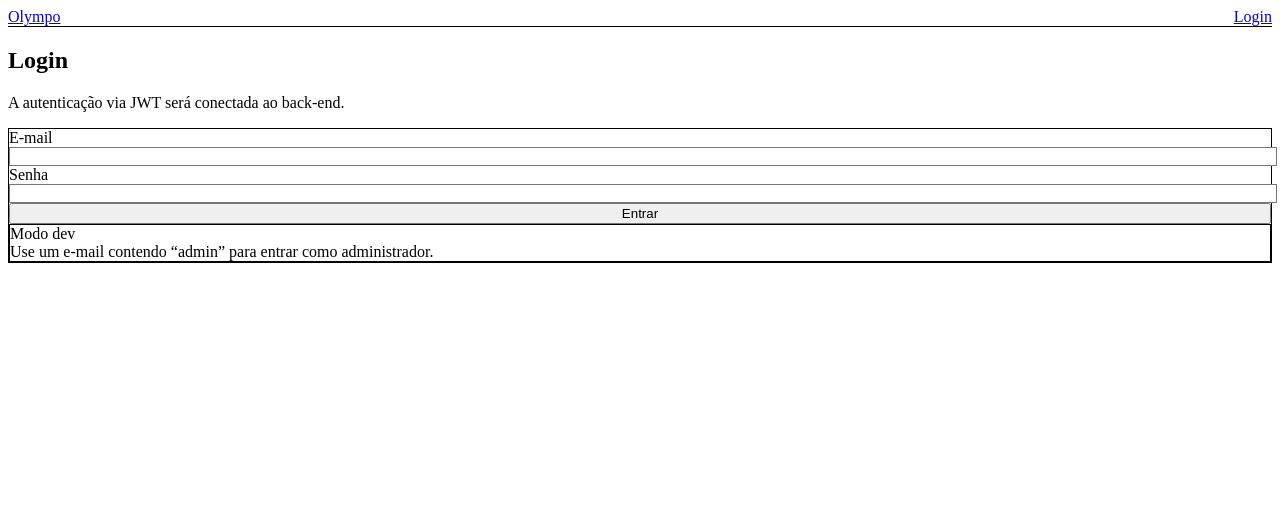
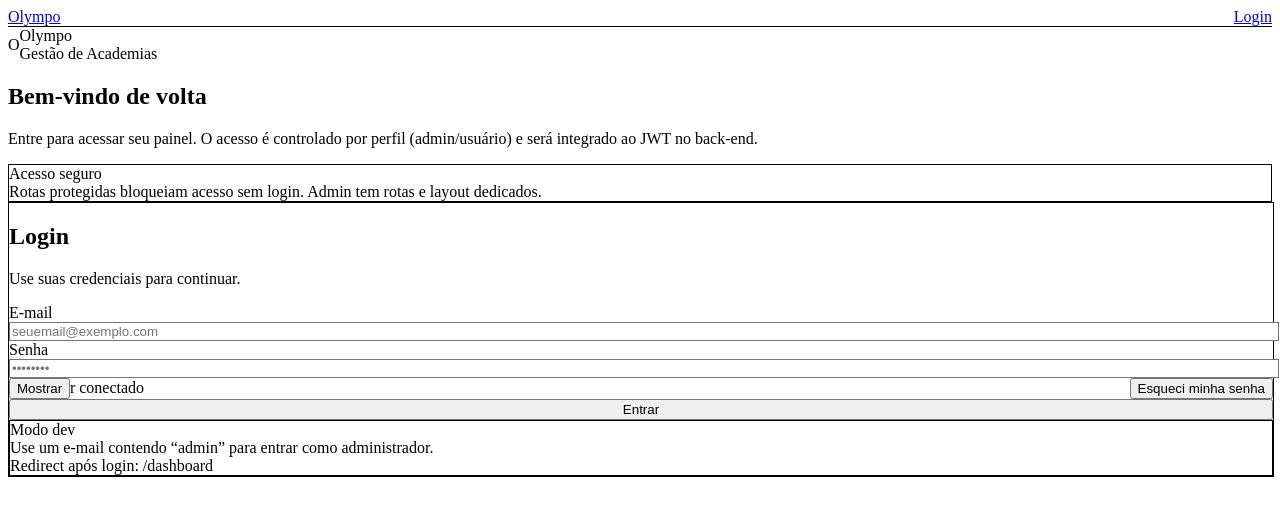
Before and after one commit to Chavesz/olympo, a Vue app in the folder frontend/: page /login in a window 1280 px wide. Shown: the top 516 px of the page. Built offline with nearby package versions, Linux system fonts and the light colour scheme.

Commit message:
melhorei a interface da tela de login

```diff
--- a/frontend/src/views/Login.vue
+++ b/frontend/src/views/Login.vue
@@ -1,23 +1,56 @@
 <script setup>
-import { ref } from 'vue'
-import { useRouter } from 'vue-router'
+import { computed, ref } from 'vue'
+import { useRoute, useRouter } from 'vue-router'
 import { setAuth } from '../services/auth'
 
+const route = useRoute()
 const router = useRouter()
 
 const email = ref('')
 const senha = ref('')
+const showSenha = ref(false)
+const rememberMe = ref(true)
 const isSubmitting = ref(false)
+const errorMessage = ref('')
+
+const redirectTo = computed(() => {
+  const raw = route.query.redirect
+  if (typeof raw === 'string' && raw.startsWith('/')) return raw
+  return '/dashboard'
+})
+
+const isDev = import.meta.env.DEV
+
+function validate() {
+  const normalizedEmail = email.value.trim().toLowerCase()
+  if (!normalizedEmail) return 'Informe seu e-mail.'
+  if (!/^[^\s@]+@[^\s@]+\.[^\s@]+$/.test(normalizedEmail)) return 'Informe um e-mail válido.'
+  if (!senha.value) return 'Informe sua senha.'
+  if (senha.value.length < 6) return 'A senha deve ter pelo menos 6 caracteres.'
+  return ''
+}
 
 async function onSubmit() {
   if (isSubmitting.value) return
   isSubmitting.value = true
 
   try {
+    errorMessage.value = ''
+    const validationError = validate()
+    if (validationError) {
+      errorMessage.value = validationError
+      return
+    }
+
+    await new Promise((resolve) => setTimeout(resolve, 450))
+
     const role = email.value.toLowerCase().includes('admin') ? 'admin' : 'user'
-    setAuth({ token: 'dev-token', role })
+    const token = 'dev-token'
+    setAuth({ token, role, rememberMe: rememberMe.value })
 
-    await router.push('/dashboard')
+    await router.push(redirectTo.value)
+  } catch {
+    errorMessage.value = 'Não foi possível entrar. Tente novamente.'
   } finally {
     isSubmitting.value = false
   }
@@ -25,47 +58,139 @@ async function onSubmit() {
 </script>
 
 <template>
-  <section class="mx-auto max-w-md space-y-6">
+  <section class="mx-auto grid max-w-6xl gap-8 px-4 py-10 lg:grid-cols-2 lg:items-center">
+    <div class="space-y-5">
+      <div class="flex items-center gap-3">
+        <div
+          class="grid h-11 w-11 place-items-center rounded-xl bg-slate-900 text-sm font-extrabold text-white"
+        >
+          O
+        </div>
+        <div>
+          <div class="text-sm font-semibold text-slate-600">Olympo</div>
+          <div class="text-xs text-slate-500">Gestão de Academias</div>
+        </div>
+      </div>
+
+      <h1 class="text-3xl font-bold tracking-tight sm:text-4xl">Bem-vindo de volta</h1>
+      <p class="max-w-prose text-sm text-slate-700">
+        Entre para acessar seu painel. O acesso é controlado por perfil (admin/usuário) e será integrado ao
+        JWT no back-end.
+      </p>
+
+      <div class="rounded-lg border border-slate-200 bg-white p-4 text-sm text-slate-700">
+        <div class="font-semibold text-slate-900">Acesso seguro</div>
+        <div class="mt-1">
+          Rotas protegidas bloqueiam acesso sem login. Admin tem rotas e layout dedicados.
+        </div>
+      </div>
+    </div>
+
+    <div class="lg:justify-self-end">
+      <form
+        class="w-full max-w-md space-y-4 rounded-xl border border-slate-200 bg-white p-5 shadow-sm"
+        @submit.prevent="onSubmit"
+      >
         <header class="space-y-1">
-      <h1 class="text-2xl font-bold tracking-tight">Login</h1>
-      <p class="text-sm text-slate-700">A autenticação via JWT será conectada ao back-end.</p>
+          <h2 class="text-xl font-bold tracking-tight text-slate-900">Login</h2>
+          <p class="text-sm text-slate-600">Use suas credenciais para continuar.</p>
         </header>
 
-    <form class="space-y-4 rounded-lg border border-slate-200 bg-white p-4" @submit.prevent="onSubmit">
+        <div
+          v-if="errorMessage"
+          class="rounded-lg border border-red-200 bg-red-50 px-3 py-2 text-sm text-red-800"
+          role="alert"
+          aria-live="polite"
+        >
+          {{ errorMessage }}
+        </div>
+
         <label class="block space-y-1">
           <span class="text-sm font-medium text-slate-800">E-mail</span>
+          <div class="relative">
+            <div class="pointer-events-none absolute inset-y-0 left-3 flex items-center text-slate-400">
+              <svg viewBox="0 0 24 24" class="h-5 w-5" fill="none" stroke="currentColor" stroke-width="2">
+                <path
+                  stroke-linecap="round"
+                  stroke-linejoin="round"
+                  d="M3 8l9 6 9-6M5 19h14a2 2 0 002-2V7a2 2 0 00-2-2H5a2 2 0 00-2 2v10a2 2 0 002 2z"
+                />
+              </svg>
+            </div>
             <input
               v-model="email"
-          class="w-full rounded border border-slate-300 px-3 py-2 text-sm outline-none ring-slate-400 focus:ring-2"
+              class="w-full rounded-lg border border-slate-300 py-2 pl-10 pr-3 text-sm outline-none ring-slate-400 focus:ring-2"
               type="email"
               autocomplete="email"
-          required
+              inputmode="email"
+              placeholder="seuemail@exemplo.com"
+              :disabled="isSubmitting"
             />
+          </div>
         </label>
 
         <label class="block space-y-1">
           <span class="text-sm font-medium text-slate-800">Senha</span>
+          <div class="relative">
+            <div class="pointer-events-none absolute inset-y-0 left-3 flex items-center text-slate-400">
+              <svg viewBox="0 0 24 24" class="h-5 w-5" fill="none" stroke="currentColor" stroke-width="2">
+                <path
+                  stroke-linecap="round"
+                  stroke-linejoin="round"
+                  d="M12 15v2m6-7V8a6 6 0 10-12 0v2m-2 0h16a2 2 0 012 2v6a2 2 0 01-2 2H4a2 2 0 01-2-2v-6a2 2 0 012-2z"
+                />
+              </svg>
+            </div>
             <input
               v-model="senha"
-          class="w-full rounded border border-slate-300 px-3 py-2 text-sm outline-none ring-slate-400 focus:ring-2"
-          type="password"
+              class="w-full rounded-lg border border-slate-300 py-2 pl-10 pr-12 text-sm outline-none ring-slate-400 focus:ring-2"
+              :type="showSenha ? 'text' : 'password'"
               autocomplete="current-password"
-          required
+              placeholder="••••••••"
+              :disabled="isSubmitting"
             />
+            <button
+              class="absolute inset-y-0 right-2 inline-flex items-center rounded px-2 text-xs font-semibold text-slate-600 hover:bg-slate-100 disabled:opacity-60"
+              type="button"
+              :disabled="isSubmitting"
+              @click="showSenha = !showSenha"
+            >
+              {{ showSenha ? 'Ocultar' : 'Mostrar' }}
+            </button>
+          </div>
         </label>
 
+        <div class="flex items-center justify-between gap-3">
+          <label class="inline-flex items-center gap-2 text-sm text-slate-700">
+            <input
+              v-model="rememberMe"
+              class="h-4 w-4 rounded border-slate-300 text-slate-900"
+              type="checkbox"
+              :disabled="isSubmitting"
+            />
+            Manter conectado
+          </label>
+
+          <button class="text-sm font-semibold text-slate-700 hover:text-slate-900" type="button">
+            Esqueci minha senha
+          </button>
+        </div>
+
         <button
-        class="inline-flex w-full items-center justify-center rounded bg-slate-900 px-4 py-2 text-sm font-semibold text-white hover:bg-slate-800 disabled:opacity-60"
+          class="inline-flex w-full items-center justify-center rounded-lg bg-slate-900 px-4 py-2 text-sm font-semibold text-white hover:bg-slate-800 disabled:opacity-60"
           type="submit"
           :disabled="isSubmitting"
         >
-        Entrar
+          <span v-if="!isSubmitting">Entrar</span>
+          <span v-else>Entrando...</span>
         </button>
 
-      <div class="rounded border border-slate-200 bg-slate-50 p-3 text-xs text-slate-700">
+        <div v-if="isDev" class="rounded-lg border border-slate-200 bg-slate-50 p-3 text-xs text-slate-700">
           <div class="font-semibold text-slate-900">Modo dev</div>
           <div>Use um e-mail contendo “admin” para entrar como administrador.</div>
+          <div class="mt-1">Redirect após login: <span class="font-semibold">{{ redirectTo }}</span></div>
         </div>
       </form>
+    </div>
   </section>
 </template>
```
Also changed, not shown: 1 other file (tests, documents, lock files or other folders). Lines whose indentation alone changed are shown as unchanged.
